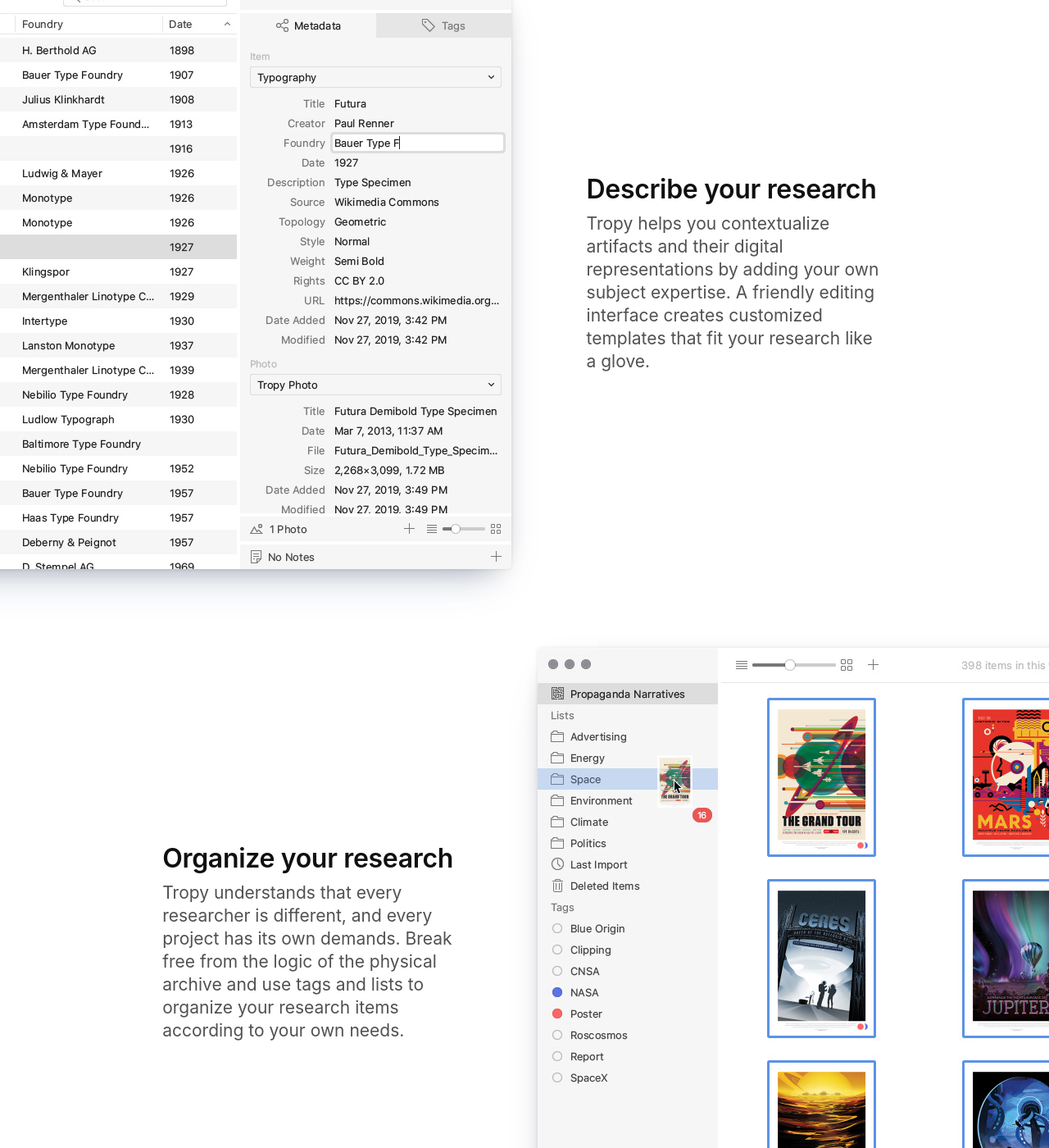
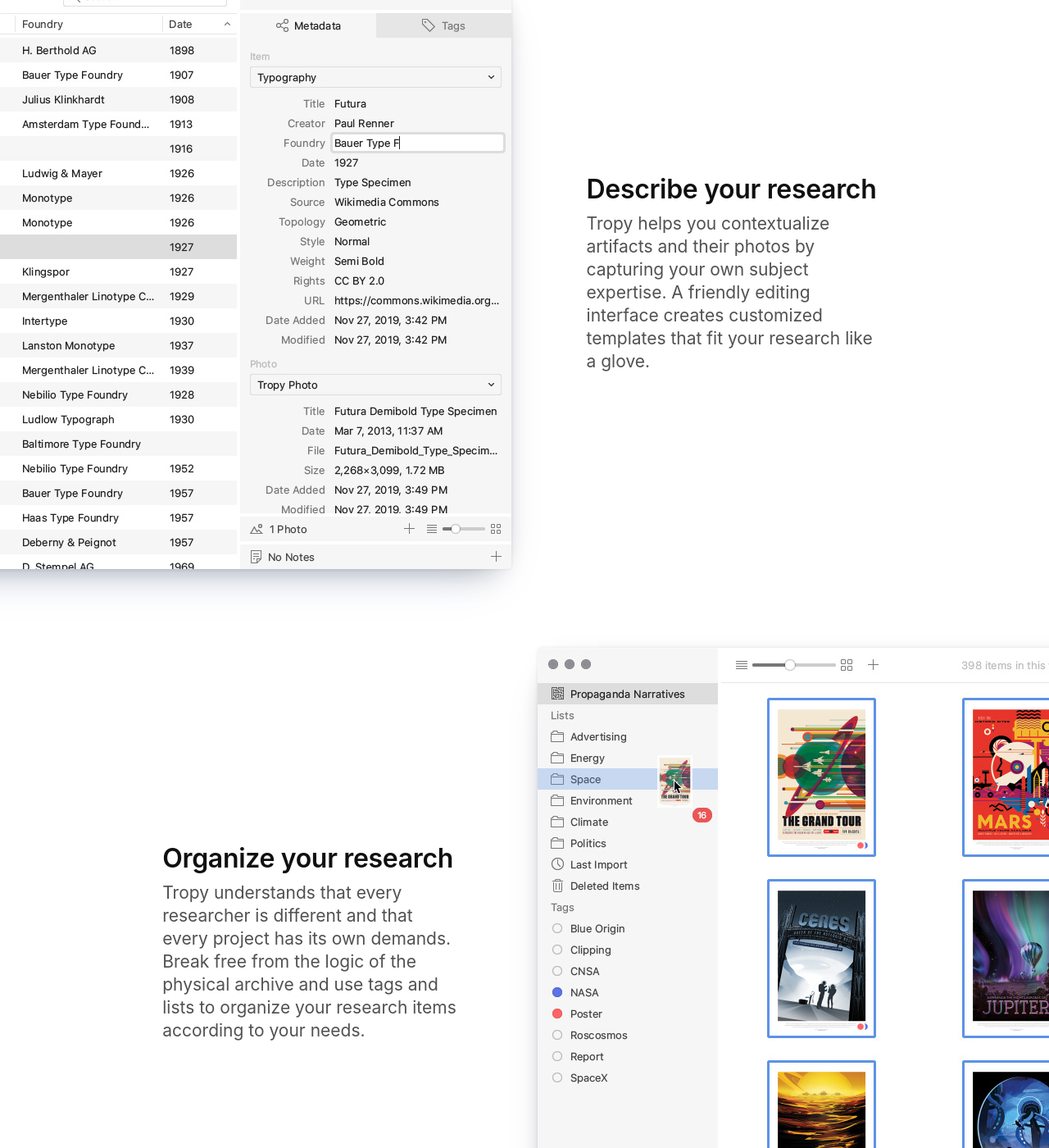
Before and after one commit to tropy/tropy.github.io, a Jekyll site: the page built from index.html, in a window 1280 px wide and 1400 px high, scrolled down 2033 px. Shown: the whole window at 82% size. Built offline with Jekyll 4.4.1, drawn with Linux system fonts in a browser that asks for light colours; some of the changed text lies outside the part shown.

Commit message:
Try smaller font for filenames, add nonbreaking spaces and hyphens as needed, and some language refinements here and there.

```diff
--- a/index.html
+++ b/index.html
@@ -34,8 +34,8 @@
     <section>
       <div class="row align-items-center">
         <div class="col-lg-4 start-lg-2 col-text">
-          <h3 class="h2">Group photos into items</h3>
-          <p>Tropy thinks the way you do: like a researcher. Say goodbye to IMG_5261.JPG and IMG_5262.JPG, and say hello to your sources.</p>
+          <h3 class="h2">Turn photos into items</h3>
+          <p>Tropy thinks the way you do: like a researcher. Say goodbye to <small>IMG_5261.JPG</small> and <small>IMG_5262.JPG</small>, and say hello to your sources.</p>
         </div>
         <div class="col-lg-6 start-lg-7">
           <figure class="screenshot">
@@ -54,7 +54,7 @@
       <div class="row align-items-center">
         <div class="col-lg-4 start-lg-8 col-text">
           <h3 class="h2">Describe your research</h3>
-          <p>Tropy helps you contextualize artifacts and their digital representations by adding your own subject expertise. A friendly editing interface creates customized templates that fit your research like a glove.</p>
+          <p>Tropy helps you contextualize artifacts and their photos by capturing your own subject expertise. A friendly editing interface creates customized templates that fit your research like a glove.</p>
         </div>
         <div class="col-lg-6 start-lg-1 justify-self-lg-end">
           <figure class="screenshot">
@@ -73,7 +73,7 @@
       <div class="row align-items-center">
         <div class="col-lg-4 start-lg-2 col-text">
           <h3 class="h2">Organize your research</h3>
-          <p>Tropy understands that every researcher is different, and every project has its own demands. Break free from the logic of the physical archive and use tags and lists to organize your research items according to your own needs.</p>
+          <p>Tropy understands that every researcher is different and that every project has its own demands. Break free from the logic of the physical archive and use tags and lists to organize your research items according to your needs.</p>
         </div>
         <div class="col-lg-6 start-lg-7">
           <figure class="screenshot">
@@ -143,7 +143,7 @@
 <section class="file-support">
   <div class="container-fluid">
     <h2 class="h1">Advanced file support</h2>
-    <p class="lead">Tropy understands a full range of legacy and modern image formats.</p>
+    <p class="lead">Tropy understands a full range of old and new image formats.</p>
     <ul>
       <li>AVIF</li>
       <li>GIF</li>
```
Also changed, not shown: other parts of index.html (+2 -2 lines).
